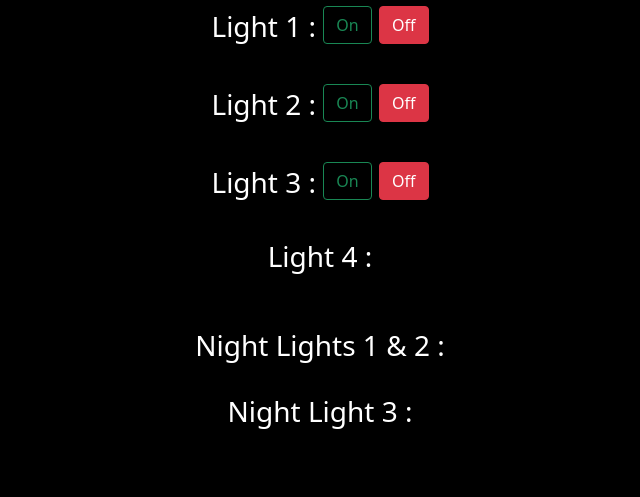
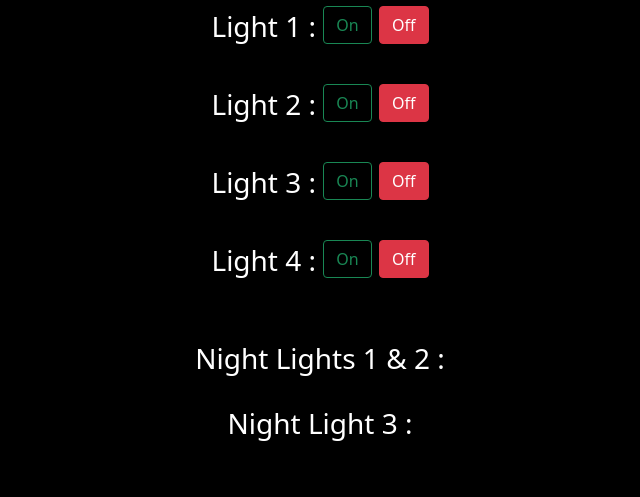
Before and after one commit to HritwikSinghal/room_control_server, a Flask app: template app/templates/index.html in a window 1280 px wide. Shown: the part 603-1100 px from the top of the page, without its empty margins (320-960 px from the left). Before the commit the page ends 1032 px from the top, so only its background shows below. Run offline with Flask 2, Linux system fonts and the light colour scheme; the template is opened without the code that fills it, so the values that code supplies are empty; parts of the project's set-up code (start-up, migrations or seed data) failed here and were passed over; some libraries are stand-ins or nearby versions.

Commit message:
add radio: m3 m4

```diff
--- a/app/templates/index.html
+++ b/app/templates/index.html
@@ -133,10 +133,11 @@
     </h3>
     <br>
 
+
     <h3> Light 4 :
         {% if m4[0] == 0 %}
             <input onclick="javascript:window.location.href='/m4/on'; return false;" type="radio"
-                   class="btn-check" name="m3-options-outlined" id="m4-success-outlined" autocomplete="off"
+                   class="btn-check" name="m4-options-outlined" id="m4-success-outlined" autocomplete="off"
                    checked>
             <label class="btn btn-outline-success" for="m4-success-outlined">On</label>
 
@@ -146,6 +147,14 @@
 
             {#            <a href="/m4/off" class="button">Turn Off</a>#}
         {% else %}
+            <input onclick="javascript:window.location.href='/m4/on'; return false;" type="radio"
+                   class="btn-check" name="m4-options-outlined" id="m4-success-outlined" autocomplete="off">
+            <label class="btn btn-outline-success" for="m4-success-outlined">On</label>
+
+            <input onclick="javascript:window.location.href='/m4/off'; return false;" type="radio"
+                   class="btn-check" name="m4-options-outlined" id="m4-danger-outlined" autocomplete="off"
+                   checked>
+            <label class="btn btn-outline-danger" for="m4-danger-outlined">Off</label>
             {#            <a href="/m4/on" class="button">Turn On</a>#}
         {% endif %}
     </h3>
```
